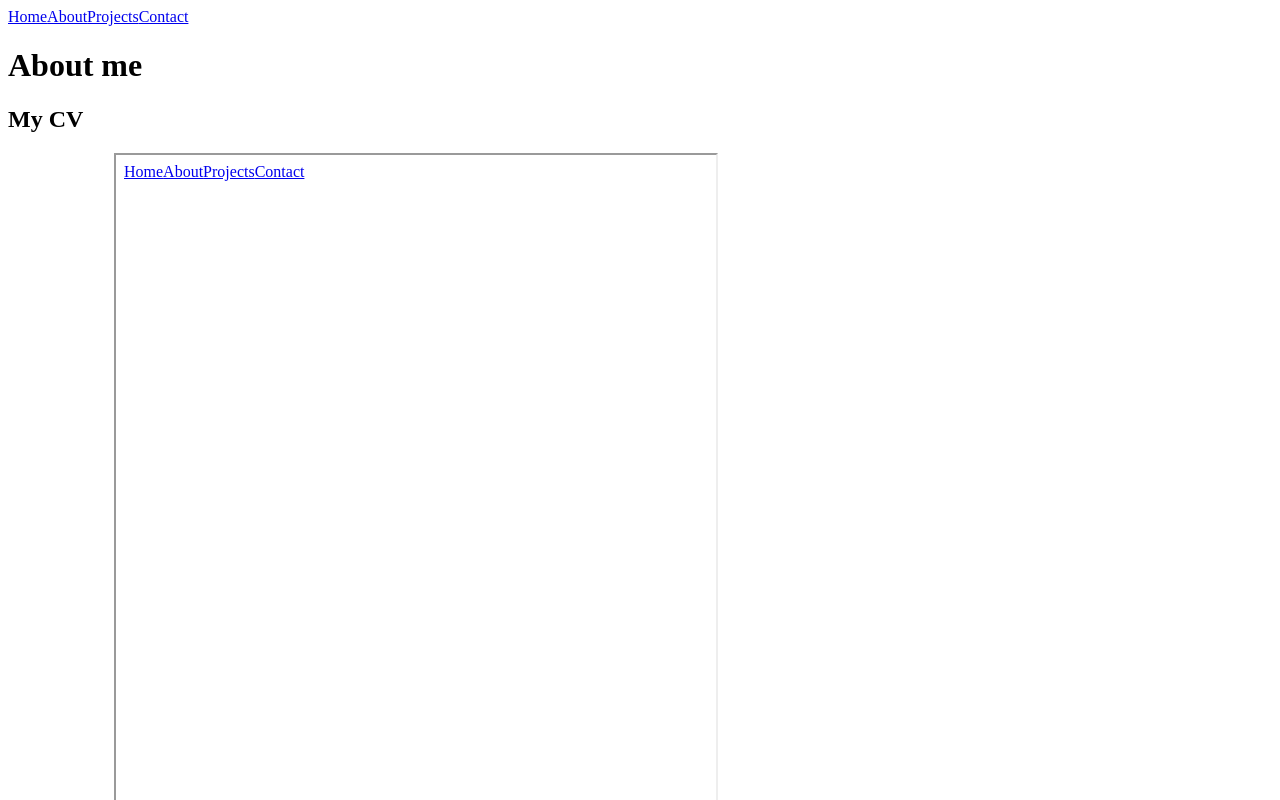
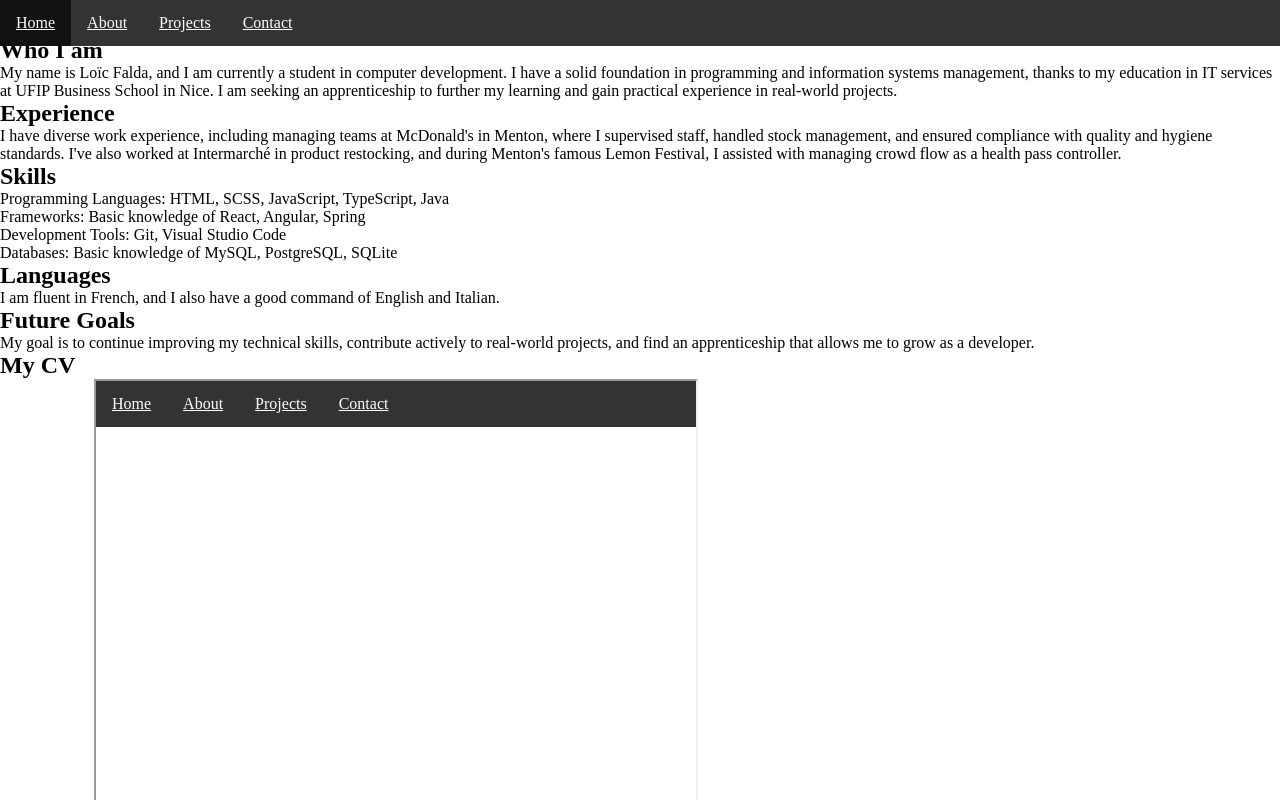
Before and after one commit to falda/myPortfolio, an Angular app: page /about in a window 1280 px wide. Shown: the top 800 px of the page. Built offline with nearby package versions, Linux system fonts and the light colour scheme.

Commit message:
J'ai finis de remplir le contenu de mes pages pour l'instant, je commence à m'attaquer au scss

```diff
--- a/src/app/about/about.component.html
+++ b/src/app/about/about.component.html
@@ -1,8 +1,49 @@
-<div class="about">
+<div class="about-container">
     <h1>About me</h1>
 
-    <section>
+    <section class="introduction">
+        <h2>Who I am</h2>
+        <p>
+            My name is Loïc Falda, and I am currently a student in computer development.
+            I have a solid foundation in programming and information systems management,
+            thanks to my education in IT services at UFIP Business School in Nice.
+            I am seeking an apprenticeship to further my learning and gain practical experience in real-world projects.
+        </p>
+    </section>
 
+    <section class="experience">
+        <h2>Experience</h2>
+        <p>
+            I have diverse work experience, including managing teams at McDonald's in Menton, where I supervised staff,
+            handled stock management, and ensured compliance with quality and hygiene standards.
+            I've also worked at Intermarché in product restocking, and during Menton's famous Lemon Festival,
+            I assisted with managing crowd flow as a health pass controller.
+        </p>
+    </section>
+
+    <section class="skills">
+        <h2>Skills</h2>
+        <ul>
+            <li>Programming Languages: HTML, SCSS, JavaScript, TypeScript, Java</li>
+            <li>Frameworks: Basic knowledge of React, Angular, Spring</li>
+            <li>Development Tools: Git, Visual Studio Code</li>
+            <li>Databases: Basic knowledge of MySQL, PostgreSQL, SQLite</li>
+        </ul>
+    </section>
+
+    <section class="languages">
+        <h2>Languages</h2>
+        <p>
+            I am fluent in French, and I also have a good command of English and Italian.
+        </p>
+    </section>
+
+    <section class="goals">
+        <h2>Future Goals</h2>
+        <p>
+            My goal is to continue improving my technical skills, contribute actively to real-world projects,
+            and find an apprenticeship that allows me to grow as a developer.
+        </p>
     </section>
 
     <section class="cv">
--- a/src/app/contact/contact.component.html
+++ b/src/app/contact/contact.component.html
@@ -1 +1,30 @@
-<p>contact works!</p>
+<div class="contact-container">
+    <section class="contact-intro">
+        <h1>Get in Touch</h1>
+        <p>
+            Whether you're interested in working together, have a project in mind, or just want to chat,
+            feel free to reach out to me. I am always open to new opportunities and collaborations.
+        </p>
+    </section>
+
+    <section class="contact-form">
+        <h3>Contact Me</h3>
+        <form id="contactForm">
+            <label for="name">Name</label>
+            <input type="text" id="name" name="name" [(ngModel)]="name" required />
+
+            <label for="message">Message</label>
+            <textarea id="message" name="message" rows="5" [(ngModel)]="message" required></textarea>
+
+            <button type="button" (click)="sendMail()">Send Message</button>
+        </form>
+    </section>
+
+    <section class="direct-contact">
+        <h3>Direct Contact</h3>
+        <p>
+            Email: <a href="mailto:loifalda@gmail.com">loifalda"&#64;"gmail.com</a>
+            Phone: <a href="tel:+33616836748">+33 6 16 83 67 48</a>
+        </p>
+    </section>
+</div>
--- a/src/app/contact/contact.component.ts
+++ b/src/app/contact/contact.component.ts
@@ -1,12 +1,24 @@
 import { Component } from '@angular/core';
+import { FormsModule } from '@angular/forms';
 
 @Component({
   selector: 'app-contact',
   standalone: true,
-  imports: [],
+  imports: [
+    FormsModule
+  ],
   templateUrl: './contact.component.html',
   styleUrl: './contact.component.scss'
 })
 export class ContactComponent {
+  name: string = "";
+  message: string = "";
 
+  sendMail(): void {
+    const subject = encodeURIComponent(`Message from ${this.name}`);
+    const body = encodeURIComponent(`Name: ${this.name}\nMessage:\n"${this.message}`
+    );
+
+    window.location.href = `mailto:loifalda@gmail.com?subject=${subject}&body=${body}`;
+  }
 }
--- a/src/app/home/home.component.html
+++ b/src/app/home/home.component.html
@@ -4,7 +4,7 @@
         <h2>Web developer</h2>
     </section>
 
-    <section class="introduction-left">
+    <section class="introduction">
         <h3>
             As a beginner in the field of development, I am seeking an internship to further my learning.
             Highly motivated, I aim to gain practical experience while honing my skills and actively contributing to real projects.
@@ -12,7 +12,7 @@
 
     </section>
 
-    <section class="introduction-right">
+    <section class="call-to-actions">
         <h3>My projects</h3>
         <button routerLink="projects">cta projets</button>
 
--- a/src/app/navigation/navigation.component.html
+++ b/src/app/navigation/navigation.component.html
@@ -1,5 +1,5 @@
-<nav>
-    <a routerLink="/">Home</a>
+<nav class="navigation" >
+    <a routerLink="/" ngClass=".active">Home</a>
     <a routerLink="about">About</a>
     <a routerLink="projects">Projects</a>
     <a routerLink="contact">Contact</a>
--- a/src/app/navigation/navigation.component.scss
+++ b/src/app/navigation/navigation.component.scss
@@ -0,0 +1,26 @@
+.navigation{
+    // fix and keep the navigation bar on top of the screen
+    position: fixed;
+    top: 0;
+
+    width: 100%;
+    float: left;
+
+    overflow: hidden;
+    background-color: #333;
+
+    a {
+        display: inline-block;
+        color: white;
+        text-align: center;
+        padding: 14px 16px;
+    }
+
+    .active {
+        background-color: #04AA6D;
+    }
+
+    a:hover {
+        background-color: #111;
+      }
+}
--- a/src/app/navigation/navigation.component.ts
+++ b/src/app/navigation/navigation.component.ts
@@ -1,3 +1,4 @@
+import { NgClass } from '@angular/common';
 import { Component } from '@angular/core';
 import { RouterLink } from '@angular/router';
 
@@ -5,7 +6,8 @@ import { RouterLink } from '@angular/router';
   selector: 'app-navigation',
   standalone: true,
   imports: [
-    RouterLink
+    RouterLink,
+    NgClass
   ],
   templateUrl: './navigation.component.html',
   styleUrl: './navigation.component.scss'
--- a/src/app/projects/projects.component.html
+++ b/src/app/projects/projects.component.html
@@ -1 +1,16 @@
-<p>projects works!</p>
+<section class="projects-container">
+    <h2>My Projects</h2>
+    <p>
+        I am currently working on exciting projects that will be showcased here soon. Stay tuned!
+    </p>
+
+    <div class="project-placeholder">
+        <h3>Project 1 - Coming Soon</h3>
+        <p>Description of an upcoming project.</p>
+    </div>
+
+    <div class="project-placeholder">
+        <h3>Project 2 - Coming Soon</h3>
+        <p>Description of another upcoming project.</p>
+    </div>
+</section>
--- a/src/styles.scss
+++ b/src/styles.scss
@@ -1 +1,4 @@
-/* You can add global styles to this file, and also import other style files */
+* {
+    margin: 0;
+    padding: 0;
+}
```
Also changed, not shown: 1 other file (tests, documents, lock files or other folders).
